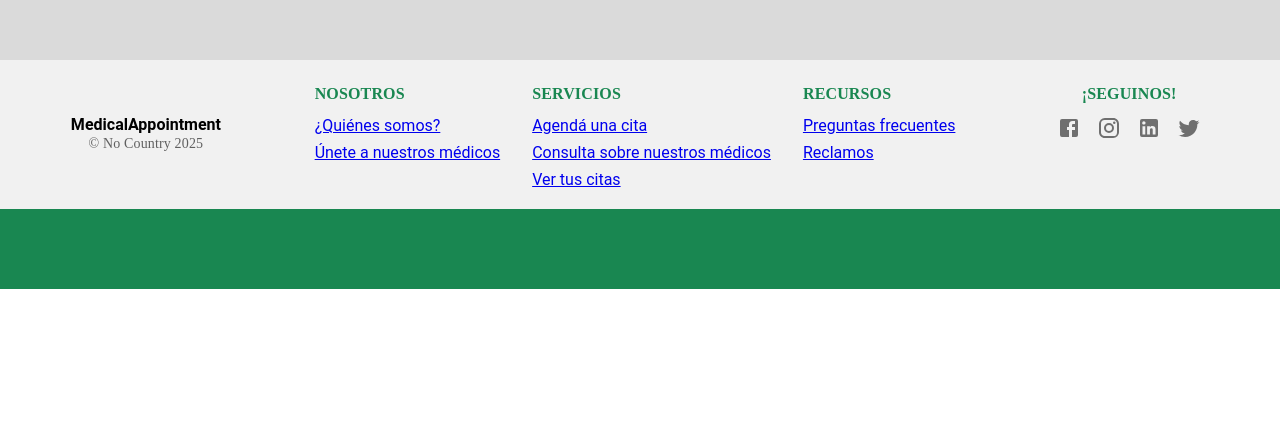
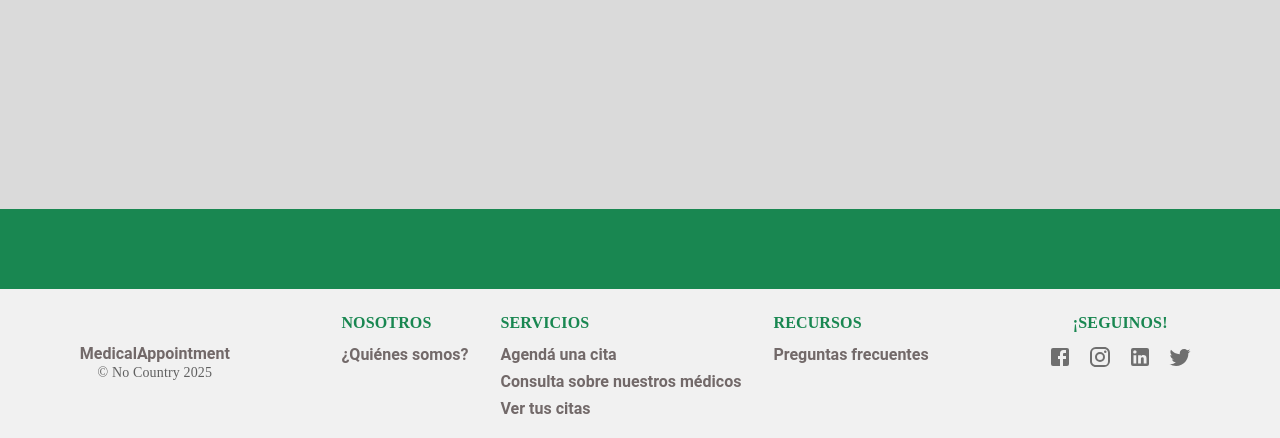
Before and after one commit to fr4ncisx/medicalappointment-nocountry, a React (Vite) app in the folder frontend/: page / in a window 1280 px wide. Shown: the part 591-1029 px from the top of the page. Before the commit the page ends 880 px from the top, so only its background shows below. Built offline with nearby package versions, Linux system fonts and the light colour scheme; a web font is replaced by a local one.

Commit message:
style: se adapto el footer para que se adapte al contenido de Welcome

```diff
--- a/frontend/src/components/layout/Footer/Footer.css
+++ /dev/null
@@ -1,52 +0,0 @@
-:root {
-  --primary-color: #198751;
-  --icon-circle-color: #185d3b;
-  --bg-color: #f1f1f1;
-}
-
-/*
-- Crear circulos verdes que rodeen los logos de redes sociales
-- Pasar a gris los <Links> del <Box> del medio
- */
-
-.footer-container {
-  position: fixed;
-  bottom: 0;
-  left: 0;
-  width: 100%;
-  background-color: var(--bg-color);
-  padding: 20px 0;
-  display: flex;
-  justify-content: space-around;
-  flex-wrap: wrap;
-}
-
-.footer-title {
-  display: flex;
-  flex-direction: column;
-  text-align: center;
-  justify-content: center;
-}
-
-/* Segundo <Box> - Nosotros/Servicios/Recursos */
-.footer-links {
-  display: flex;
-  justify-content: center;
-  gap: 2rem;
-}
-
-.footer-links-section {
-  display: flex;
-  flex-direction: column;
-  gap: 0.5rem;
-}
-
-.footer-links-section-title {
-  color: var(--primary-color);
-}
-
-/* Tercer <Box> - Social Media */
-.footer-social {
-  text-align: center;
-  color: var(--primary-color);
-}
--- a/frontend/src/components/layout/Footer/Footer.tsx
+++ b/frontend/src/components/layout/Footer/Footer.tsx
@@ -1,8 +1,7 @@
-import { Box, Container, Typography, IconButton } from "@mui/material";
-import { Facebook, LinkedIn, Twitter, Instagram } from "@mui/icons-material";
-import "./Footer.css";
+import { Facebook, Instagram, LinkedIn, Twitter } from "@mui/icons-material";
+import { Box, Container, IconButton, Typography } from "@mui/material";
+import { Anchor } from "@ui/Anchor/Anchor";
 import { FooterStyle } from "./FooterStyle";
-import { Link } from "react-router";
 
 export const Footer = () => {
   return (
@@ -13,16 +12,12 @@ export const Footer = () => {
     >
       {/*1er Box - Logo y Title*/}
       <Box sx={FooterStyle.footerTitle}>
-        <Link
+        <Anchor
           to="#"
-          style={{
-            textDecoration: "none",
-            fontWeight: "bold",
-            color: "black",
-          }}
+          ariaLabel="logo de la pagina web"
         >
           MedicalAppointment {/* Appointment iría verde oscuro, falta logo */}
-        </Link>
+        </Anchor>
         <Typography variant="body2" color="textSecondary">
           © No Country 2025
         </Typography>
@@ -38,8 +33,7 @@ export const Footer = () => {
           >
             NOSOTROS
           </Typography>
-          <Link to="#">¿Quiénes somos?</Link>
-          <Link to="#">Únete a nuestros médicos</Link>
+          <Anchor to="#" ariaLabel="navegar a seccion quienes somos">¿Quiénes somos?</Anchor>
         </Box>
 
         <Box sx={FooterStyle.footerLinksSection}>
@@ -50,9 +44,9 @@ export const Footer = () => {
           >
             SERVICIOS
           </Typography>
-          <Link to="#">Agendá una cita</Link>
-          <Link to="#">Consulta sobre nuestros médicos</Link>
-          <Link to="#">Ver tus citas</Link>
+          <Anchor to="#" ariaLabel="navegar a la seccion de agendar cita">Agendá una cita</Anchor>
+          <Anchor to="#" ariaLabel="navegar a la seccion consultar sobre nuestros medicos">Consulta sobre nuestros médicos</Anchor>
+          <Anchor to="#" ariaLabel="navegar a la seccion ver tus citas">Ver tus citas</Anchor>
         </Box>
 
         <Box sx={FooterStyle.footerLinksSection}>
@@ -63,8 +57,7 @@ export const Footer = () => {
           >
             RECURSOS
           </Typography>
-          <Link to="#">Preguntas frecuentes</Link>
-          <Link to="#">Reclamos</Link>
+          <Anchor to="#" ariaLabel="navegar a la seccion de preguntas frecuentes">Preguntas frecuentes</Anchor>
         </Box>
       </Box>
 
@@ -73,7 +66,7 @@ export const Footer = () => {
         <Typography variant="subtitle1" fontWeight="bold">
           ¡SEGUINOS!
         </Typography>
-        <Box className="footer-social-icons">
+        <Box sx={FooterStyle.footerIcons}>
           {/* Crear clase footer-icon que envuelva cada ícono en un círculo verde o editar el componente de cada ícono con MUI */}
           <IconButton>
             <Facebook />
--- a/frontend/src/components/layout/Footer/FooterStyle.ts
+++ b/frontend/src/components/layout/Footer/FooterStyle.ts
@@ -2,9 +2,6 @@ import { SxProps } from "@mui/material";
 
 export const FooterStyle: Record<string, SxProps> = {
   footerContainer: {
-    position: "fixed",
-    bottom: 0,
-    left: 0,
     width: "100%",
     backgroundColor: "#f1f1f1",
     padding: "20px 0",
```
